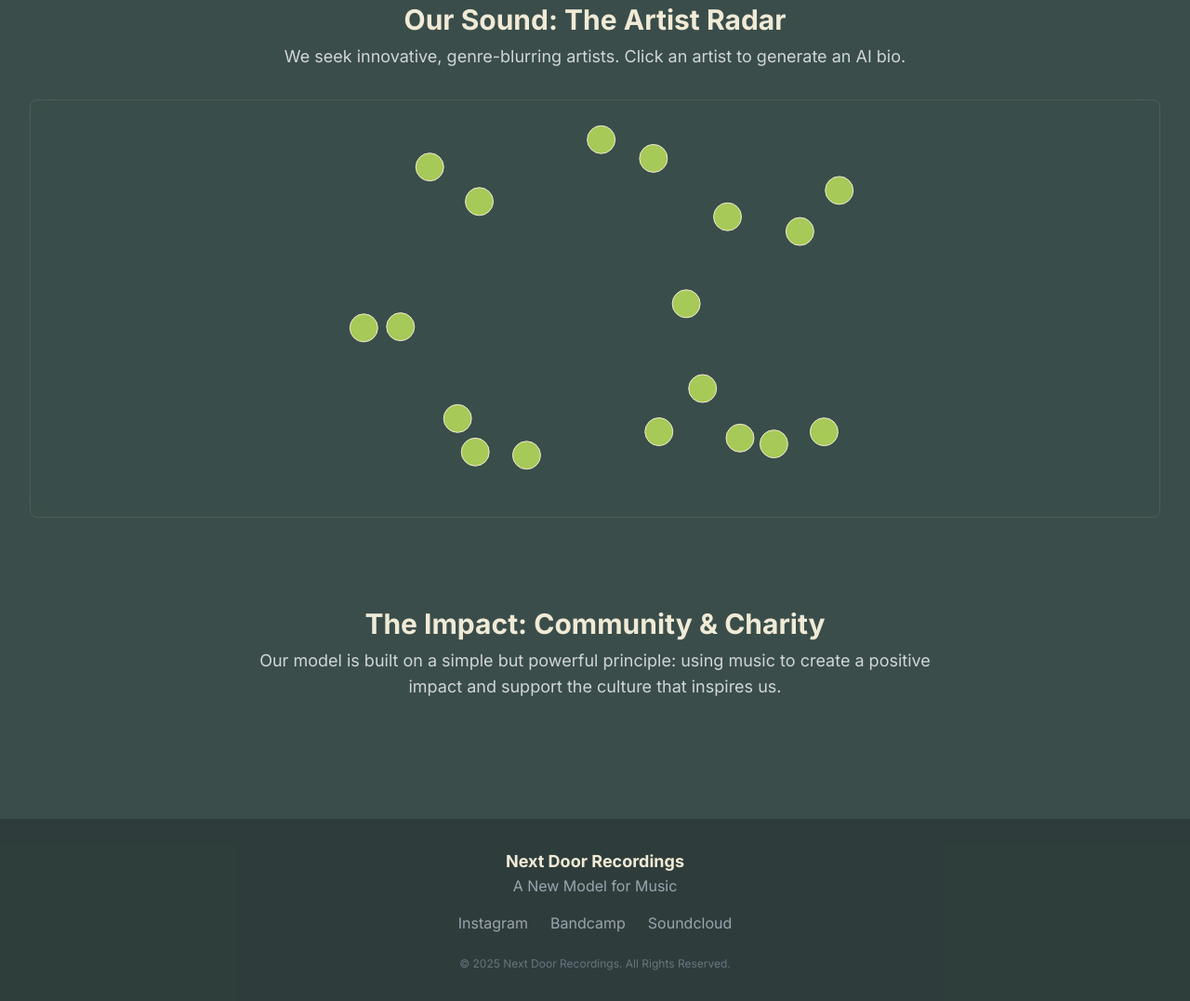
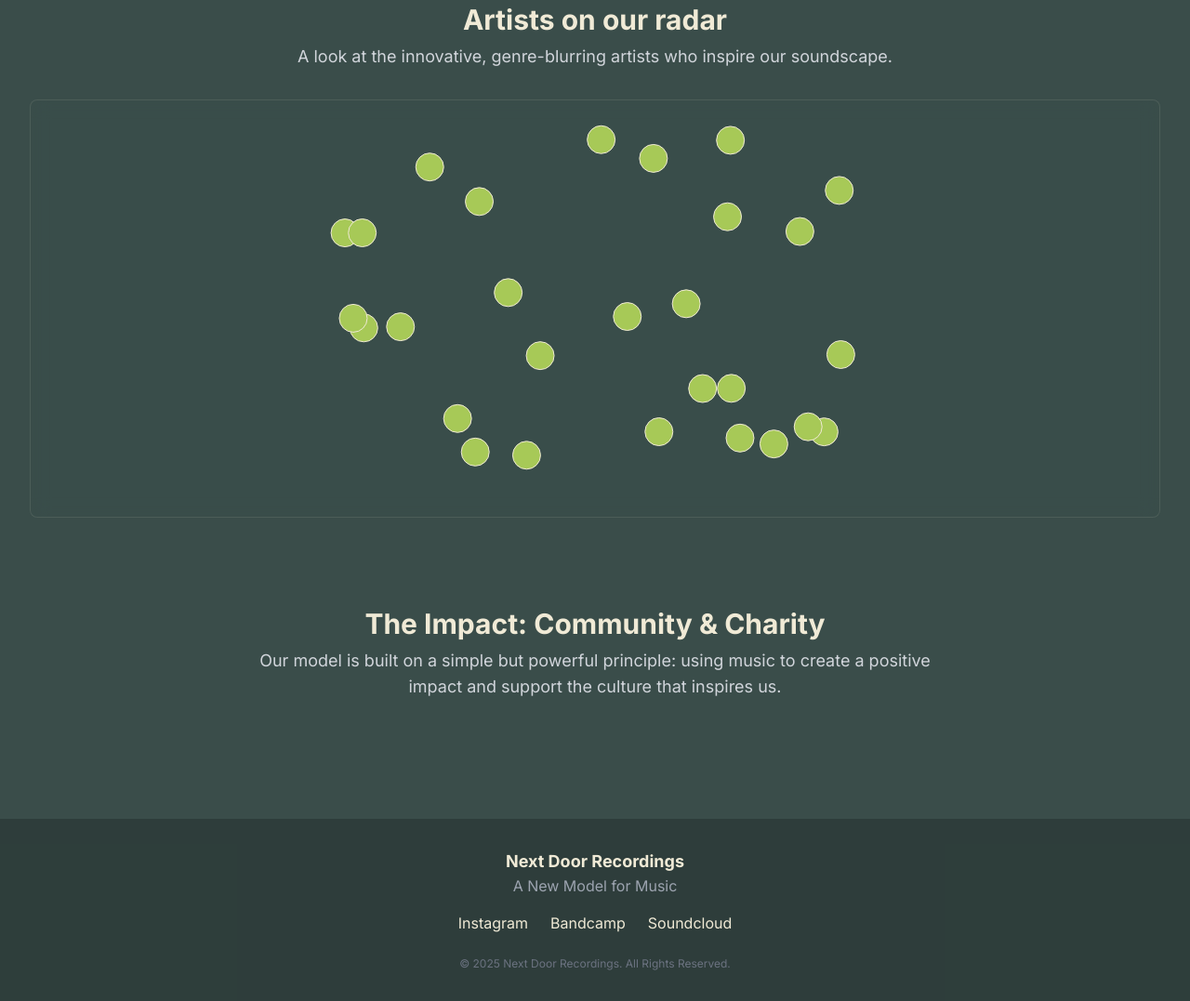
Before and after one commit to Alfie-Next-Door/next-doorr-recordings, a plain HTML site: page index.html in a window 1280 px wide. Shown: the part 1951-3028 px from the top of the page at 93% size. Drawn offline with nearby package versions, Linux system fonts and the light colour scheme.

Commit message:
Update index.html

```diff
--- a/index.html
+++ b/index.html
@@ -80,6 +80,13 @@
             transition: color 0.3s ease;
         }
         .nav-link:hover, .nav-link.active {
+            color: #A7C957;
+        }
+        .social-link {
+            transition: color 0.3s ease;
+            text-decoration: none;
+        }
+        .social-link:hover {
             color: #A7C957;
         }
     </style>
@@ -206,8 +213,8 @@
             </section>
 
             <section id="artists" class="scroll-mt-20">
-                <h2 class="text-3xl font-bold text-center mb-2">Our Sound: The Artist Radar</h2>
-                <p class="max-w-3xl mx-auto text-lg text-gray-300 mb-8 text-center">We seek innovative, genre-blurring artists. Click an artist to generate an AI bio.</p>
+                <h2 class="text-3xl font-bold text-center mb-2">Artists on our radar</h2>
+                <p class="max-w-3xl mx-auto text-lg text-gray-300 mb-8 text-center">A look at the innovative, genre-blurring artists who inspire our soundscape.</p>
                 <div class="card rounded-lg p-4 md:p-6">
                     <div class="chart-container">
                         <canvas id="artistRadarChart"></canvas>
@@ -228,9 +235,9 @@
             <p class="text-lg font-bold">Next Door Recordings</p>
             <p class="text-gray-400">A New Model for Music</p>
             <div class="flex justify-center space-x-6 mt-4">
-                <a href="#" class="text-gray-400 hover:text-white">Instagram</a>
-                <a href="#" class="text-gray-400 hover:text-white">Bandcamp</a>
-                <a href="#" class="text-gray-400 hover:text-white">Soundcloud</a>
+                <a href="https://www.instagram.com/your-label-instagram" target="_blank" rel="noopener noreferrer" class="social-link">Instagram</a>
+                <a href="#" target="_blank" rel="noopener noreferrer" class="social-link">Bandcamp</a>
+                <a href="#" target="_blank" rel="noopener noreferrer" class="social-link">Soundcloud</a>
             </div>
             <p class="text-xs text-gray-500 mt-6">&copy; 2025 Next Door Recordings. All Rights Reserved.</p>
         </div>
@@ -316,12 +323,20 @@
         const handleArtistClick = async (event, elements, chart) => {
             if (elements.length > 0) {
                 const dataIndex = elements[0].index;
-                const artistName = chart.data.labels[dataIndex];
-                const finalArtistName = Array.isArray(artistName) ? artistName.join(' ') : artistName;
+                const artist = artistData[dataIndex];
 
-                const prompt = `Generate a short, creative, and stylish bio (around 40-50 words) for the musician "${finalArtistName}". Imagine they are an artist on Next Door Recordings, a label that champions music bridging the gap between live performance and electronic sounds. The tone should be modern, slightly edgy, and compelling, like a bio on a cutting-edge record label's website.`;
+                const prompt = `Generate a short, creative, and stylish bio (around 40-50 words) for the musician "${artist.name}". Imagine they are an artist on Next Door Recordings, a label that champions music bridging the gap between live performance and electronic sounds. The tone should be modern, slightly edgy, and compelling, like a bio on a cutting-edge record label's website.`;
                 const bio = await callGemini(prompt);
-                artistBioOutput.innerHTML = `<h3 class="font-bold text-lg mb-2" style="color:#A7C957;">${finalArtistName}</h3><p>${bio.replace(/\n/g, '<br>')}</p>`;
+
+                const instagramLink = artist.instagram
+                    ? `<a href="https://www.instagram.com/${artist.instagram.replace('@','')}" target="_blank" rel="noopener noreferrer" class="social-link mt-2 inline-block font-bold">Find on Instagram</a>`
+                    : '';
+
+                artistBioOutput.innerHTML = `
+                    <h3 class="font-bold text-lg mb-2" style="color:#A7C957;">${artist.name}</h3>
+                    <p>${bio.replace(/\n/g, '<br>')}</p>
+                    ${instagramLink}
+                `;
                 artistBioOutput.classList.remove('hidden');
             }
         };
@@ -365,17 +380,41 @@
         };
 
         const artistData = [
-            'Gwenno', 'Hohnen Ford', 'Yasmin Lacey', 'Maddie Ashman', 'Marie Davidson',
-            'Nightmares on Wax', 'Binary Digit', 'Boy Harsher', 'James Holden', 'Barker',
-            'Mathew Jonson', 'Cobblestone Jazz', 'Fat Dog', 'Radioactive Man', 'Deadletter',
-            'MAD', 'Josh Caffe band', 'Decius'
+            { name: 'Gwenno', instagram: 'gwenno' },
+            { name: 'Hohnen Ford', instagram: 'hohnenford' },
+            { name: 'Yasmin Lacey', instagram: 'yasminlacey' },
+            { name: 'Maddie Ashman', instagram: 'maddieashmanmusic' },
+            { name: 'Marie Davidson', instagram: 'mariedavidson.official' },
+            { name: 'Nightmares on Wax', instagram: 'nightmaresonwax' },
+            { name: 'Binary Digit', instagram: '' },
+            { name: 'Boy Harsher', instagram: 'boyharsher' },
+            { name: 'James Holden', instagram: 'jamesholden808' },
+            { name: 'Barker', instagram: 'sam_barker_' },
+            { name: 'Mathew Jonson', instagram: 'mathew_jonson' },
+            { name: 'Cobblestone Jazz', instagram: '' },
+            { name: 'Fat Dog', instagram: 'fatdogfatdog' },
+            { name: 'Radioactive Man', instagram: '' },
+            { name: 'Deadletter', instagram: 'deadletter' },
+            { name: 'MAD', instagram: '' },
+            { name: 'Josh Caffe band', instagram: 'josh_caffe' },
+            { name: 'Decius', instagram: 'decius.official' },
+            { name: 'Tom McFarlane', instagram: '' },
+            { name: 'Sam Gellaitry', instagram: 'samgellaitry' },
+            { name: 'Dot Major', instagram: 'dotmajor' },
+            { name: 'Absolute', instagram: 'absoluteishere' },
+            { name: 'Kassian', instagram: 'kassianmusic' },
+            { name: 'Oscar Farrell', instagram: '' },
+            { name: 'Alfie Aukett', instagram: '' },
+            { name: 'Stinkbug', instagram: '' },
+            { name: 'Josh Ludlow', instagram: '' },
+            { name: 'Luxe', instagram: 'luxe_uk' }
         ];
 
         const artistRadarCtx = document.getElementById('artistRadarChart').getContext('2d');
         const artistRadarChart = new Chart(artistRadarCtx, {
             type: 'bubble',
             data: {
-                labels: artistData.map(wrapLabel),
+                labels: artistData.map(artist => wrapLabel(artist.name)),
                 datasets: [{
                     label: 'Artist on Radar',
                     data: artistData.map(() => ({
```
